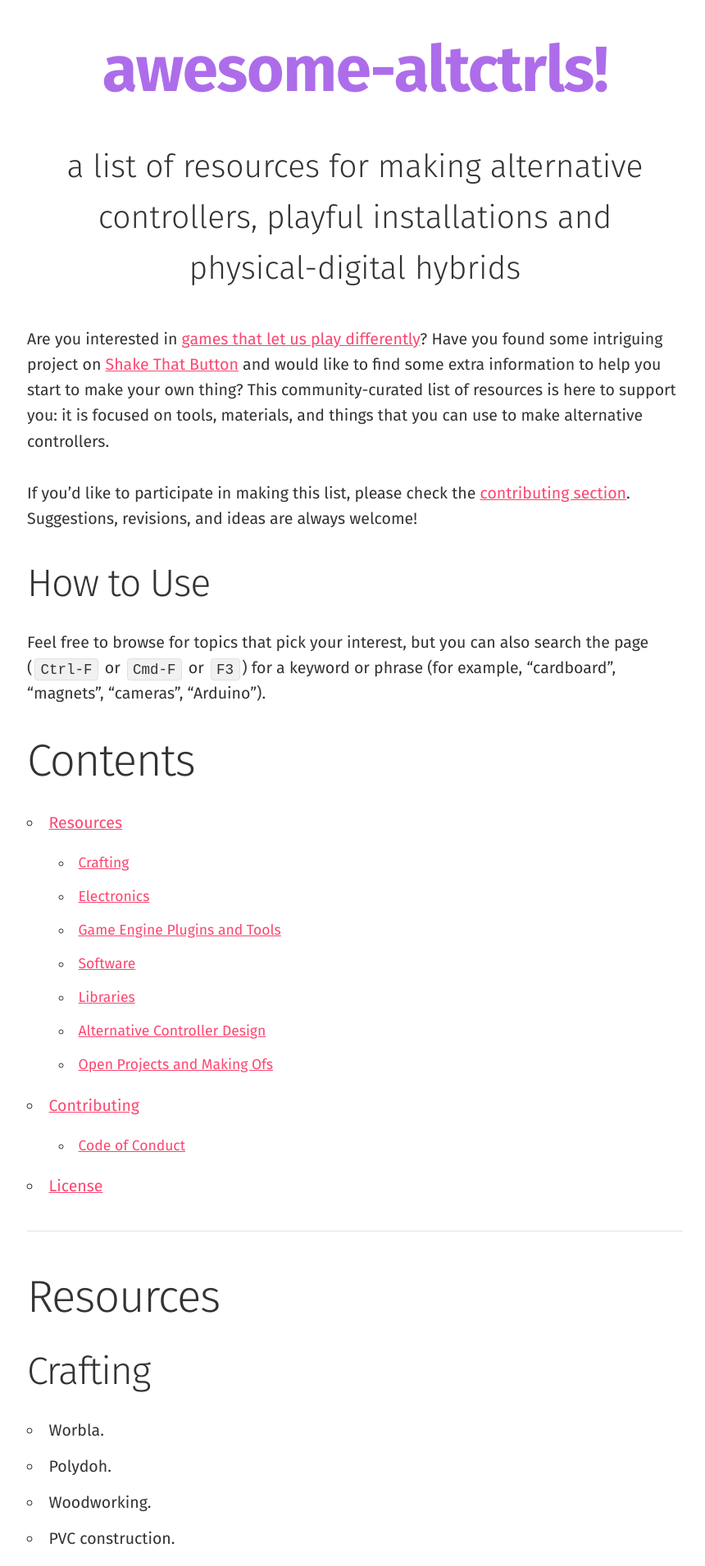
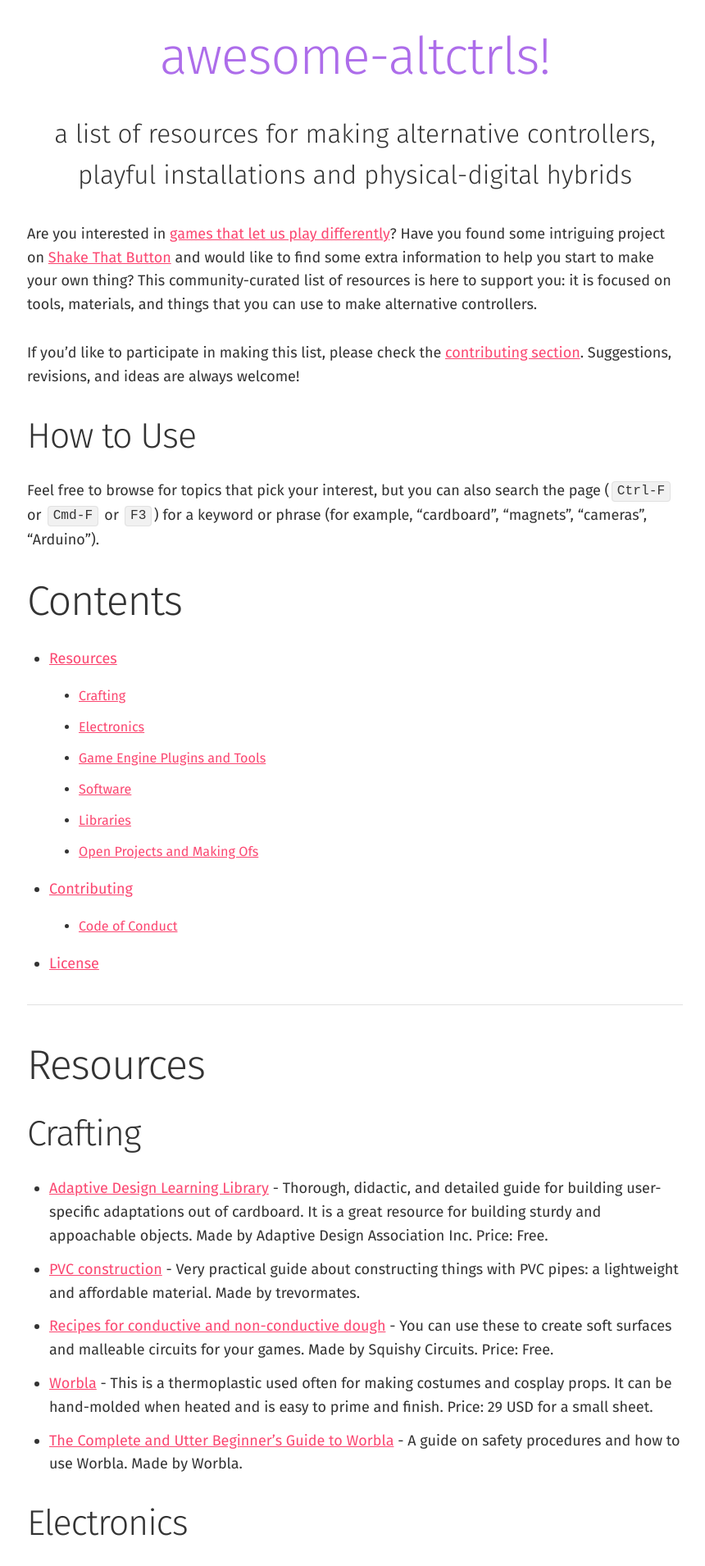
Before and after one commit to enricllagostera/altctrls-info, a Jekyll site: the page built from docs/index.md, in a window 1280 px wide. Shown: the top 1910 px of the page at 82% size, without its empty margins (207-1067 px from the left). Built offline with Jekyll 4.4.1, drawn with Linux system fonts in a browser that asks for light colours; some web fonts are replaced; some of the changed text lies outside the part shown.

Commit message:
added some resources and links for issue creation

```diff
--- a/docs/_config.yml
+++ b/docs/_config.yml
@@ -1,4 +1,4 @@
-theme: jekyll-skeleton
+#theme: jekyll-skeleton
 title: "awesome-altctrls!"
 author: "This is a community effort, please check the list of [contributors]()."
 description: "A list of resources for making alternative controllers, playful installations and physical-digital hybrids"
--- a/docs/_includes/footer.html
+++ b/docs/_includes/footer.html
@@ -1,14 +1,10 @@
 <footer class="container">
+
   <div class="one-half column">
-    <ul style="list-style: none;">
-      <li>
     {% if site.author %}
     {{ site.author | markdownify }}
-        {% else %}
-        {{ site.title }}
     {% endif %}
-      </li>
-      <li> <a href="mailto:{{ site.email }}">Email</a> the repo maintainer.</li>
+    <p><a href="mailto:{{ site.email }}">Email</a> the repo maintainer.</p>
     {% if site.privacy_policy_url %}
     <li>
       <a href="{{ site.privacy_policy_url }}">Privacy Policy</a>
--- a/docs/assets/style.scss
+++ b/docs/assets/style.scss
@@ -7,8 +7,8 @@
 
 h1 {
     font-family: 'Fira Sans', sans-serif;
-    font-weight: 700;
-    font-size: 4em;
+    font-weight: 300;
+    font-size: 3.5em;
     text-transform: lowercase;
     margin: .5em 0 .5em 0;
     color: #ad6dea;
@@ -16,7 +16,7 @@
 }
 
 html {
-    font-size: 13px;
+    font-size: 12px;
     background-color: #fff;
     margin: 0 auto;
 }
@@ -37,7 +37,7 @@
 
 .intro-line {
     font-family: 'Fira Sans', sans-serif;
-    font-size: 2em;
+    font-size: 1.75em;
     font-weight: 300;
     text-align: center;
     padding: 0 1em 0 1em;
@@ -58,3 +58,12 @@
     width: 100%;
     white-space: pre-wrap;
 }
+
+li {
+    list-style-type: disc;
+    list-style-position: outside;
+}
+
+ul {
+    margin-left: 1.5em;
+}
--- a/docs/index.md
+++ b/docs/index.md
@@ -21,7 +21,6 @@
   - [Game Engine Plugins and Tools](#game-engine-plugins-and-tools)
   - [Software](#software)
   - [Libraries](#libraries)
-  - [Alternative Controller Design](#alternative-controller-design)
   - [Open Projects and Making Ofs](#open-projects-and-making-ofs)
 - [Contributing](#contributing)
   - [Code of Conduct](#code-of-conduct)
@@ -33,21 +32,19 @@
 
 ### Crafting
 
-- Worbla.
-- Polydoh.
-- Woodworking.
-- PVC construction.
-- Cardboard article.
-- Papier-maché.
+- [Adaptive Design Learning Library](https://www.adaptivedesign.org/learning-library) - Thorough, didactic, and detailed guide for building user-specific adaptations out of cardboard. It is a great resource for building sturdy and appoachable objects. Made by Adaptive Design Association Inc. Price: Free.
+- [PVC construction](https://www.instructables.com/id/PVC-101/) - Very practical guide about constructing things with PVC pipes: a lightweight and affordable material. Made by trevormates.
+- [Recipes for conductive and non-conductive dough](https://squishycircuits.com/pages/dough-recipes) - You can use these to create soft surfaces and malleable circuits for your games. Made by Squishy Circuits. Price: Free.
+- [Worbla](http://www.cosplaysupplies.com/store.php?p=WOBA1) - This is a thermoplastic used often for making costumes and cosplay props. It can be hand-molded when heated and is easy to prime and finish. Price: 29 USD for a small sheet.
+- [The Complete and Utter Beginner’s Guide to Worbla](https://www.worbla.com/?p=8020) - A guide on safety procedures and how to use Worbla. Made by Worbla.
 
 ### Electronics
 
-- Makey Makey.
+- [Arduino Uno](https://store.arduino.cc/usa/arduino-uno-rev3) - a versatile board that has a good balance between number of connections, simplicity, and tons of libraries, examples, and compatible platforms. Made by Arduino. Price: 22 USD. License: open-source hardware.
+- Conductive thread resources.
+- [Makey Makey](https://makeymakey.com/) - a board that turns low-current connections into keypresses and mouse events, without changing any software. Great for turning bananas into keyboards! Made by JoyLabz. Price: 50 USD. License: Proprietary.
+- [Micro:bit](https://microbit.org/) - a small board with built-in accelerometers, compass and radio. It features a block-based visual programming system and can connect via USB and Bluetooth. Made by BBC. Price: 27 CAD.
 - Teensy.
-- Arduino Uno.
-- Micro:bit.
-- Raspberry Pi.
-- Conductive thread resources.
 
 ### Game Engine Plugins and Tools
 
@@ -65,17 +62,13 @@
 
 ### Libraries
 
-- [Johnny-Five](http://johnny-five.io/) - a JavaScript library for accessing boards and sensors. Price: free. License: MIT.
-
-### Alternative Controller Design
-
-- Tatiana Vilela's joysticks
+- [Johnny-Five](http://johnny-five.io/) - a JavaScript library for accessing boards and sensors. Made by Bocoup and contributors. Price: free. License: MIT.
 
 ### Open Projects and Making Ofs
 
-Some times it can be helpful to see the internal documents and process of different projects. This topic is a list of making of articles and videos, as well as free and open-source projects.
+Some times it can be helpful to see the source code, diagrams, documents, and process of different projects. This topic is a list of _making of_ articles, as well as free and open-source projects.
 
-- [Red Dirt](https://github.com/enricllagostera/RedDirt) - A narrative game using smartphone magnetic sensors, made in Unity, using [Sensing Gestures](https://github.com/enricllagostera/SensingGestures). Free / LGPLv3.
+- [Red Dirt](https://github.com/enricllagostera/RedDirt) - A narrative game using smartphone magnetic sensors, made in Unity, using [Sensing Gestures](https://github.com/enricllagostera/SensingGestures). Created by Enric Llagostera. Price: Free. License: LGPLv3.
 
 ---
 
@@ -83,19 +76,9 @@
 
 Our goal is to slowly grow this list so it can help more folks. You are welcome to contribute with tools and resources that have helped you to create different ways to play / interact with a game.
 
-We aim to make available information to support people looking for information in diverse situation. To help with that, we ask contributors to provide each link with a short description and, if possible, information about price and/or license. When possible, please credit the creators of that resource on your link description. If you want to add the link to a specific topic or even propose a new topic altogether, that is great too.
+[You can use this link to propose new resources or help us fix errors in the list.](https://github.com/enricllagostera/awesome-altctrls/issues/new/choose) If you contribute, we will add your name (or nickname) to the contributors list by default, but you can opt-out too. Just mention that in your contribution issue.
 
-Please, use the following format when contributing a tool or resource:
-
-`- [Tool](link) — description. Made by <creators>. Price: <value>. License: <some license>.`
-{:.example}
-
-Example:
-
-`- [Johnny-Five](http://johnny-five.io/) - a JavaScript library for accessing boards and sensors. Made by Bocoup and contributors. Price: free. License: MIT.`
-{:.example}
-
-If you contribute, we will add your name (or nickname) to the contributors list by default, but you can opt-out too. Just mention that in your [contribution issue]().
+We aim to be informative and support people in diverse situations. To help with that, we ask contributors to provide each link with a short description and, if possible, information about price and / or license. When possible, please credit the creators of the resource on your link description. If you want to add the link to a specific topic or even propose a new topic altogether, that is great too.
 
 ### Code of Conduct
 
```
Lines whose indentation alone changed are shown as unchanged.
